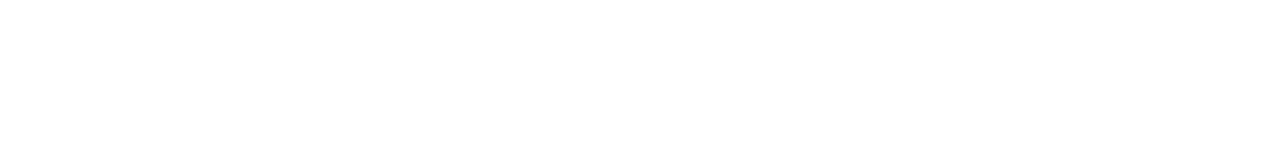
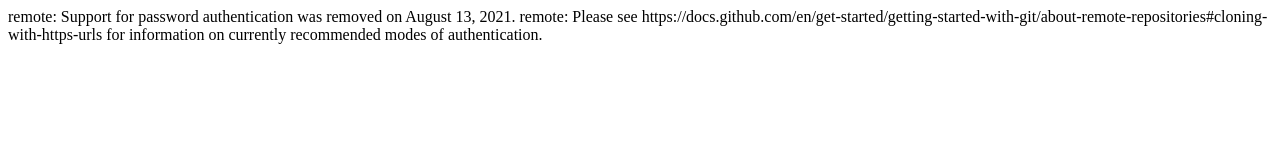
Before and after one commit to jhankar10/test, a plain HTML site: page index.html in a window 1280 px wide. Drawn offline with Linux system fonts and the light colour scheme.

Commit message:
more changes

```diff
--- a/index.html
+++ b/index.html
@@ -7,5 +7,8 @@
 </head>
 <body>
 
+
+    remote: Support for password authentication was removed on August 13, 2021.
+remote: Please see https://docs.github.com/en/get-started/getting-started-with-git/about-remote-repositories#cloning-with-https-urls for information on currently recommended modes of authentication.
 </body>
 </html>
```
